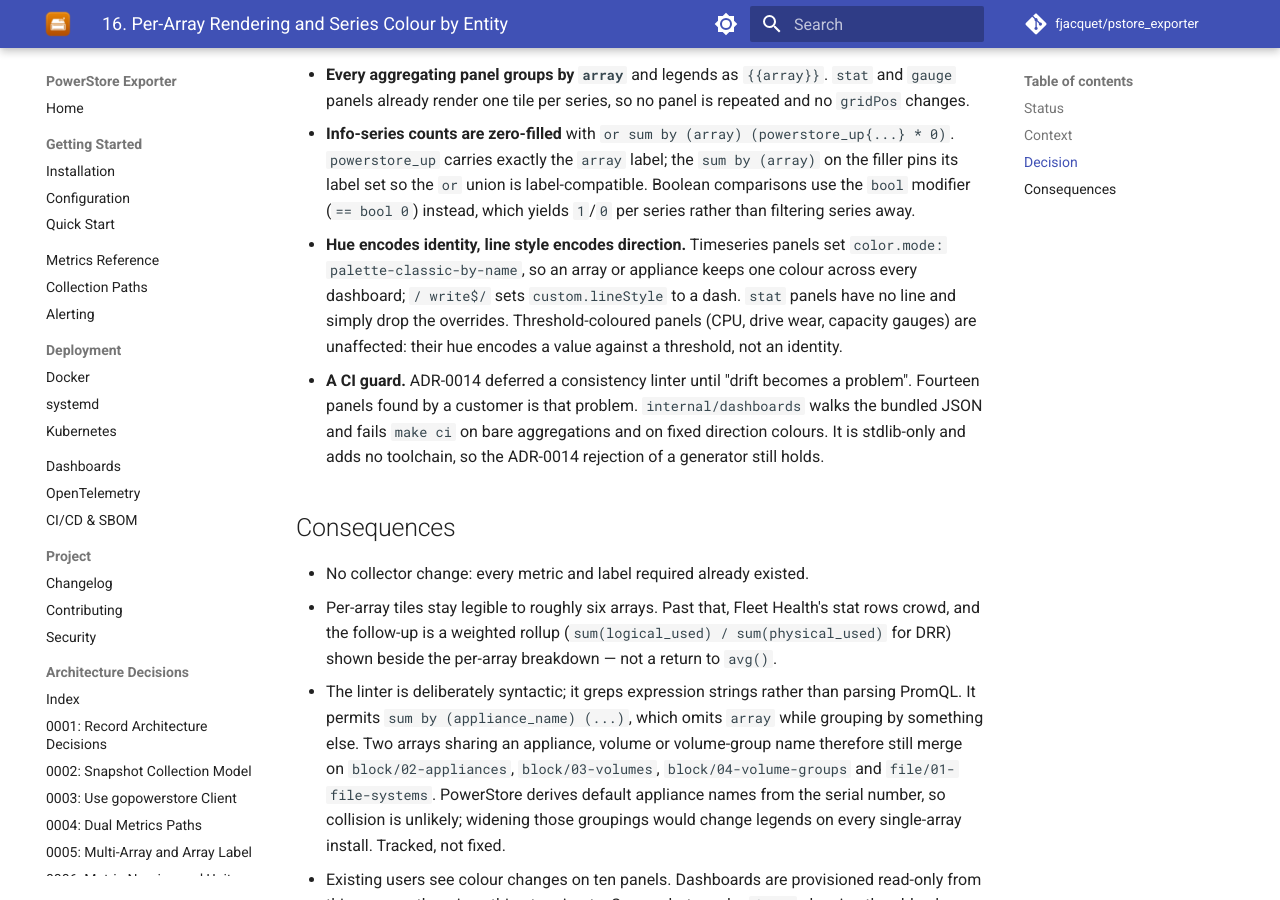
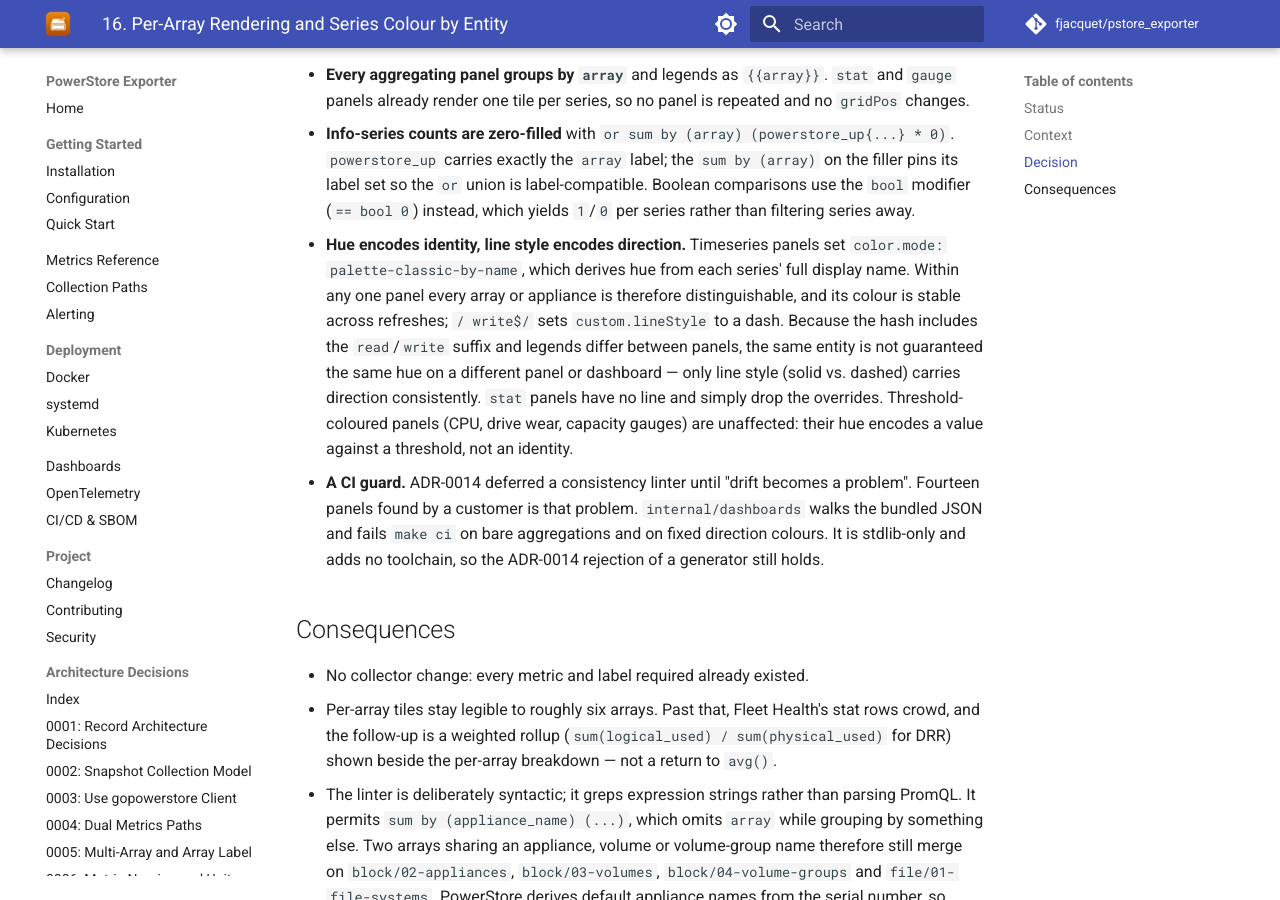
Before and after one commit to fjacquet/pstore_exporter, an MkDocs documentation site: the page built from docs/adr/0016-per-array-rendering-and-series-colour.md, in a window 1280 px wide and 900 px high, scrolled down 816 px. Built offline with MkDocs 1.6.1 and Material for MkDocs 9.7.7, drawn with Linux system fonts in a browser that asks for light colours; comment, search, counter and statistics services are not loaded.

Commit message:
fix(grafana): fix catch-all colour on volume panels, correct colour docs
Final review found Top 10 Volumes Read/Write Bandwidth pinned all 10 volumes
to one fixed colour via a /.*/ matcher -- the reported bug in a panel the
audit missed. Adds TestNoCatchAllFixedColour so the class cannot regress.

palette-classic-by-name hashes the full series name incl. the read/write
suffix, so it does not deliver one hue across dashboards; corrects ADR-0016
and dashboards.md to claim only the within-panel distinctness that is real.

Co-Authored-By: Claude Opus 4.8 (1M context) <noreply@anthropic.com>
Claude-Session: https://claude.ai/code/session_01K4gasjsHDhM17ZxfurigPS

```diff
--- a/docs/adr/0016-per-array-rendering-and-series-colour.md
+++ b/docs/adr/0016-per-array-rendering-and-series-colour.md
@@ -32,10 +32,14 @@ no tile — indistinguishable from an array that is not being scraped.
   label set so the `or` union is label-compatible. Boolean comparisons use the `bool` modifier
   (`== bool 0`) instead, which yields `1`/`0` per series rather than filtering series away.
 - **Hue encodes identity, line style encodes direction.** Timeseries panels set
-  `color.mode: palette-classic-by-name`, so an array or appliance keeps one colour across every
-  dashboard; `/ write$/` sets `custom.lineStyle` to a dash. `stat` panels have no line and simply
-  drop the overrides. Threshold-coloured panels (CPU, drive wear, capacity gauges) are unaffected:
-  their hue encodes a value against a threshold, not an identity.
+  `color.mode: palette-classic-by-name`, which derives hue from each series' full display name.
+  Within any one panel every array or appliance is therefore distinguishable, and its colour is
+  stable across refreshes; `/ write$/` sets `custom.lineStyle` to a dash. Because the hash includes
+  the ` read`/` write` suffix and legends differ between panels, the same entity is not guaranteed
+  the same hue on a different panel or dashboard — only line style (solid vs. dashed) carries
+  direction consistently. `stat` panels have no line and simply drop the overrides.
+  Threshold-coloured panels (CPU, drive wear, capacity gauges) are unaffected: their hue encodes a
+  value against a threshold, not an identity.
 - **A CI guard.** ADR-0014 deferred a consistency linter until "drift becomes a problem".
   Fourteen panels found by a customer is that problem. `internal/dashboards` walks the bundled
   JSON and fails `make ci` on bare aggregations and on fixed direction colours. It is stdlib-only
```
Also changed, not shown: docs/dashboards.md (+8 -4 lines), 2 other files.
